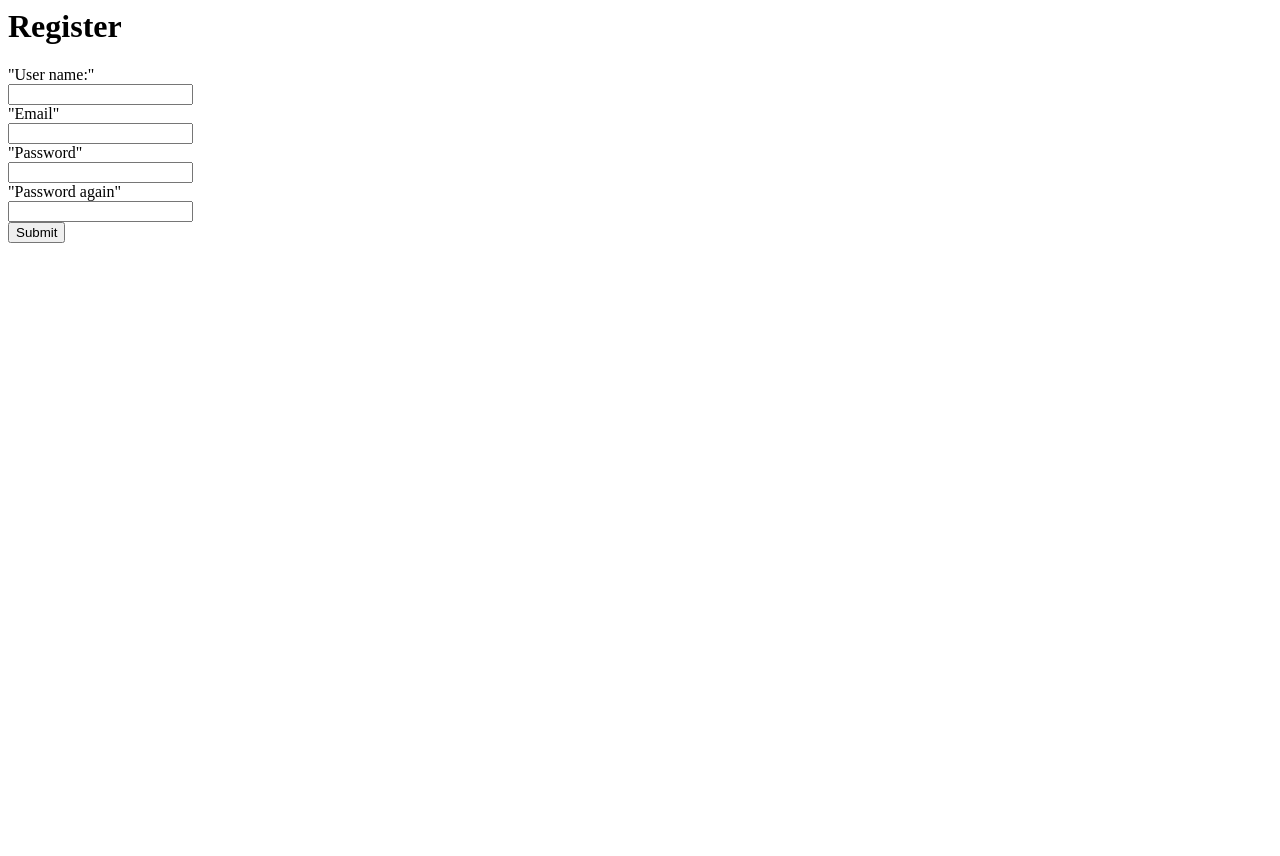
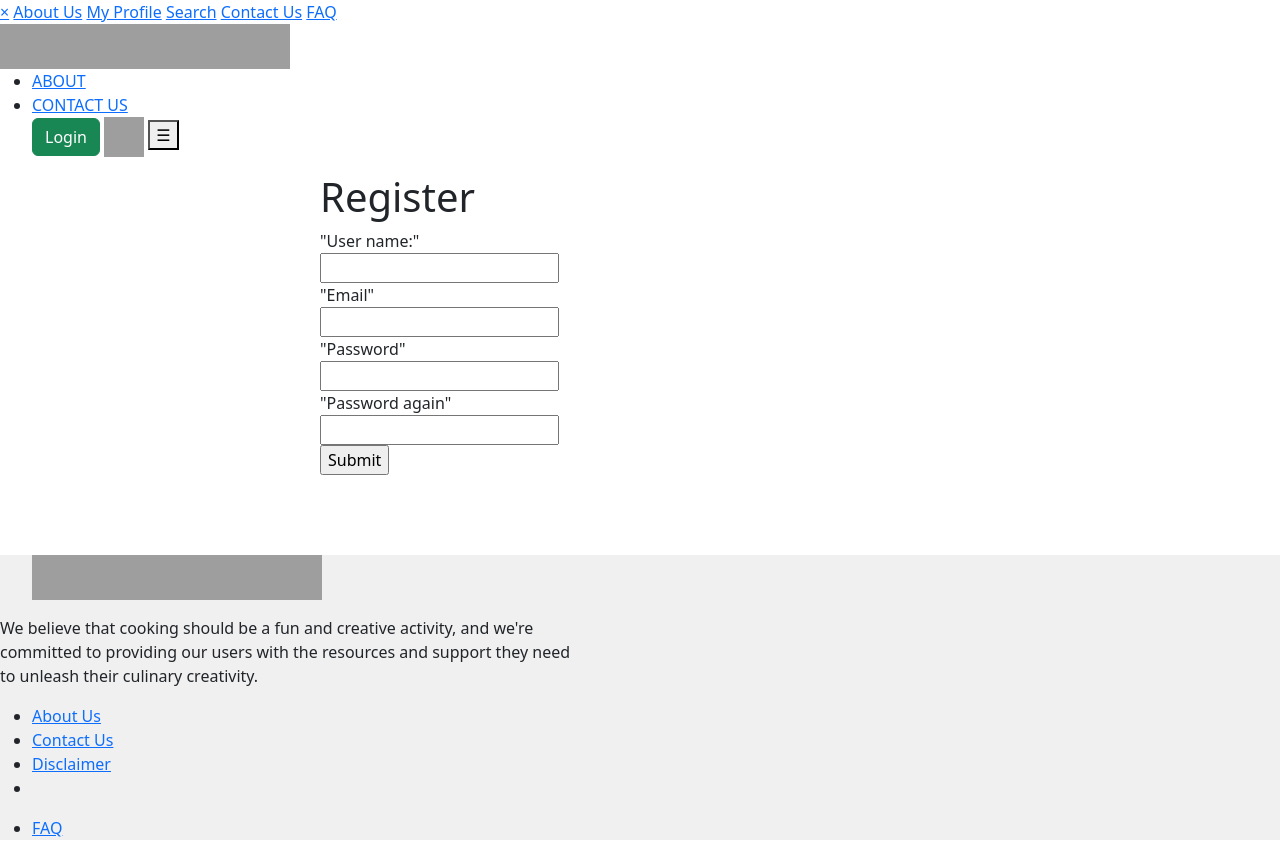
Before and after one commit to Samuels-Account/Recipe-Search, a PHP site: page /Register.php in a window 1280 px wide. Before the commit the page ends 243 px from the top, so only its background shows below. Run offline with PHP 8.4, Linux system fonts and the light colour scheme; data that the repository does not hold is empty; grey boxes are pictures that could not be loaded.

Commit message:
Update Register.php

```diff
--- a/Register.php
+++ b/Register.php
@@ -55,7 +55,6 @@
 		$username = "username";
 		$password = "password";
 
-
 		$conn = new mysqli($servername, $username, $password);//Create
 		if ($conn->connect_error)//check
 		{
@@ -66,15 +65,53 @@
 
 ?>
 
+<style>
+	form
+	{
+		margin-bottom: 5em;
+		margin-left: 20em;
 
+	}
+</style>
 
 
 <html>
-<head><title>Recipe Search - Register</title></head>
 
-    	<body>
-    	<h1>Register</h1>
+
+<head>
+  <meta charset="UTF-8">
+  <meta http-equiv="X-UA-Compatible" content="IE=edge">
+  <meta name="viewport" content="width=device-width, initial-scale=1.0">
+  <link href="https://cdn.jsdelivr.net/npm/bootstrap@5.3.0-alpha3/dist/css/bootstrap.min.css" rel="stylesheet" integrity="sha384-KK94CHFLLe+nY2dmCWGMq91rCGa5gtU4mk92HdvYe+M/SXH301p5ILy+dN9+nJOZ" crossorigin="anonymous">
+  <link rel="stylesheet" href="styles.css">
+  <script src="homepage.js"></script>
+<title>Recipe Search - Register</title>
+
+</head>
+<body>
+      <div class="hero">
+      <div class="sidebar" id="sidebar">
+          <a href="javascript:void(0)" class="closebtn" onclick="closeNav()">&times;</a>
+          <a href="#">About Us</a>
+          <a href="#">My Profile</a>
+          <a href="#">Search</a>
+          <a href="#">Contact Us</a>
+          <a href="#">FAQ</a>
+      </div>
+      <nav>
+          <img src="Images/RECIPESEARCH icon.png" class="logo" style="width:290px;height:45px;">
+          <ul>
+              <li><a href="#" class="aboutus">ABOUT</a></li>
+              <li><a href="#" class="contactus">CONTACT US</a></li>
+              <button type="button" class="login btn btn-success">Login</button>
+              <img src="Images/search-icon.png" alt="" width="40" height="40" class="search-icon">
+              <button class="sidebar-toggle" onclick="openNav()">&#9776;</button>
+              <a href="#menu" id="toggle"><span></span></a>
+          </ul>
+      </nav>
+
     	<form action="Register.php" method="post">
+		<h1>Register</h1>
     		<p>
 
         	"User name:"<br>
@@ -104,5 +141,29 @@
 
     	</form>
 
-</body>
+      <div class="footer" style="background-color: #f0f0f0;">
+        <div class="footer_menu">
+          <div class="col_1">
+            <ul>
+              <img src="Images/RECIPESEARCH icon-fotor-bg-remover-2023042417244.png" alt="" style="width:290px;height:45px;">
+            </ul>
+            <p class="footerdescription">We believe that cooking should be a fun and creative activity, and we're <br> committed to providing our users with the resources and support they need <br> to unleash their culinary creativity.</p>
+          </div>
+          <div class="col_2">
+            <ul>
+              <li><a href="#">About Us</a></li>
+              <li><a href="#">Contact Us</a></li>
+              <li><a href="#">Disclaimer</a></li>
+              <li><a href="#"></a></li>
+            </ul>
+          </div>
+          <div class="col_3">
+            <ul>
+              <li><a href="#">FAQ</a></li>
+            </ul>
+          </div>
+          <p></p>
+        </div>
+      </div>
+
 </html>
```
